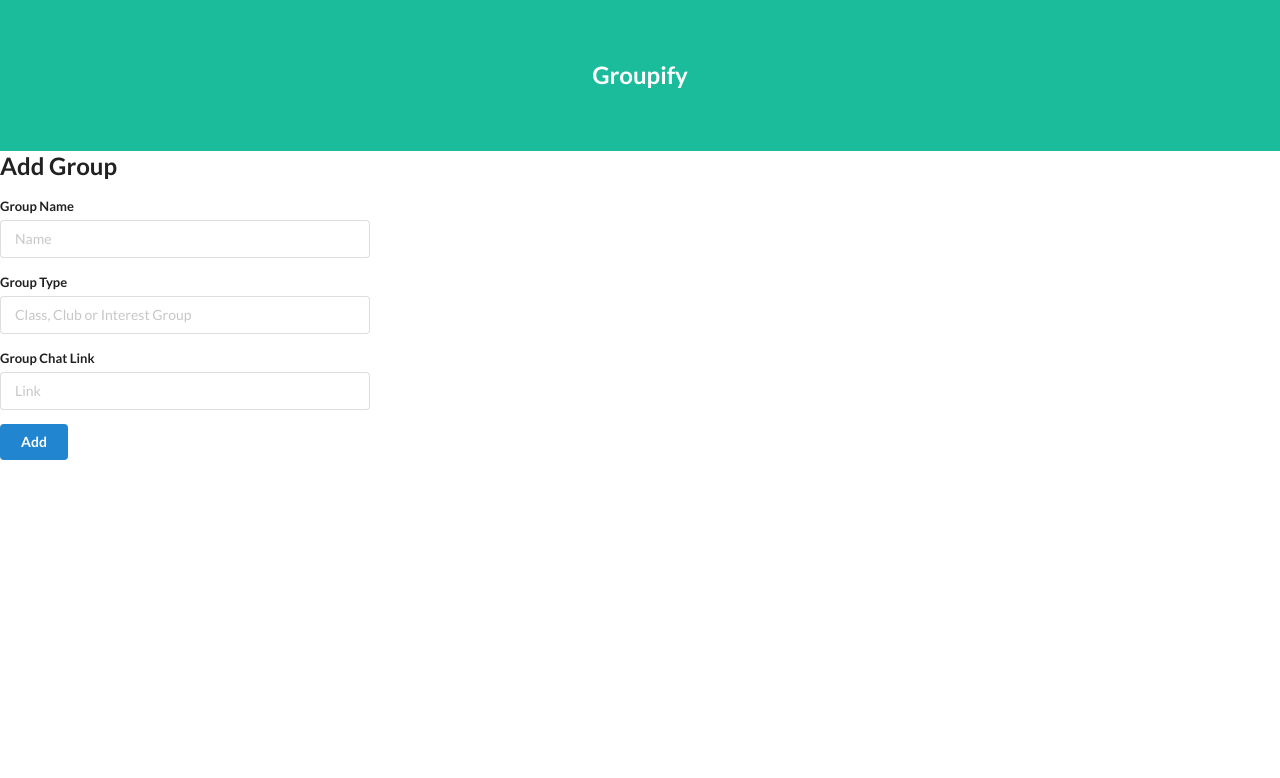
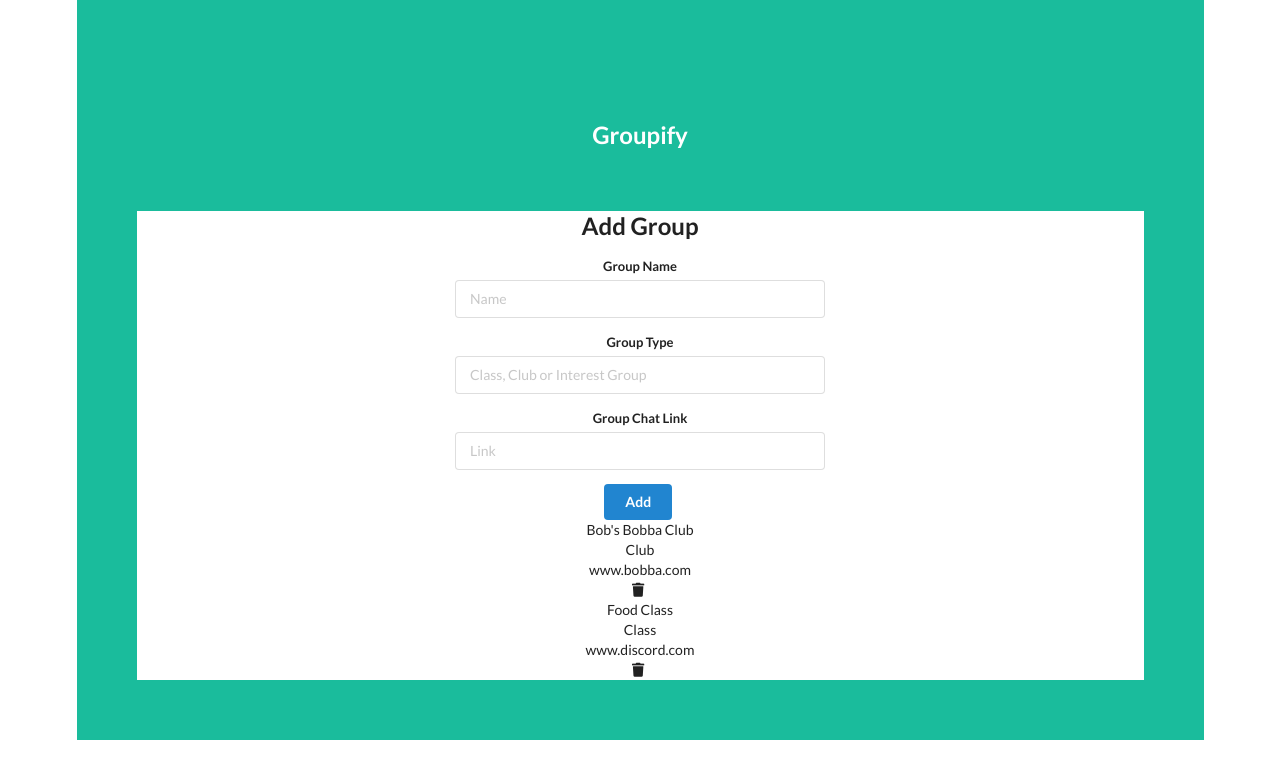
Before and after one commit to advikak/group-finder, a React (Create React App) app: page / in a window 1280 px wide. Shown: the top 778 px of the page. Built offline with nearby package versions, Linux system fonts and the light colour scheme.

Commit message:
Co-authored-by: kelly-zhu <kelly-zhu@users.noreply.github.com> Co-authored-by: swong77 <swong77@users.noreply.github.com>

```diff
--- a/src/components/AddGroup.js
+++ b/src/components/AddGroup.js
@@ -11,10 +11,10 @@ class AddGroup extends React.Component {
   add = (e) => {
     e.preventDefault();
     if (this.state.name === "" || this.state.type === "" || this.state.link === "") {
-      alert("ALl the fields are mandatory!");
+      alert("All the fields are mandatory!");
       return;
     }
-    this.props.addContactHandler(this.state);
+    this.props.addGroupHandler(this.state);
     this.setState({ name: "",type: "", link: "" });
   };
   render() {
--- a/src/components/App.js
+++ b/src/components/App.js
@@ -1,16 +1,42 @@
-import React from 'react';
+import React, {useState} from 'react';
 import './App.css';
 import Header from './Header';
 import AddGroup from './AddGroup';
 import GroupList from './GroupList';
 
 function App() {
+  // const [groups, setGroups] = useState([]);
+  // const addGroupHandler = (group) => {
+  //   console.log(group);
+  // }
+
+ const groups = [
+   {
+     name: "Bob's Bobba Club",
+     type: "Club",
+     link: "www.bobba.com"
+   },
+   {
+     name: "Food Class",
+     type: "Class",
+     link: "www.discord.com",
+   },
+
+ ];
+
+
   return (
-  <div>
+  <div className = "ui container">
     <Header>
-      <AddGroup />
-      <GroupList />
-    </Header>
+      </Header>
+
+
+      <body>
+      <AddGroup/>
+      {/* <AddGroup addGroupHandler={addGroupHandler}/> */}
+      <GroupList groups = {groups} />
+      </body>
+
   </div>
   );
 }
--- a/src/components/GroupList.js
+++ b/src/components/GroupList.js
@@ -0,0 +1,29 @@
+import React from "react";
+import GroupCard from "./GroupCard";
+
+const GroupList = (props) => {
+    console.log(props);
+
+    const renderGroupList = props.groups.map((group) => {
+        return (
+            // <GroupCard group={group}></GroupCard>
+
+
+            <div className = "item">
+                <div className = "content">
+                    <div className = "header">{group.name}</div>
+                    <div>{group.type}</div>
+                    <div>{group.link}</div>
+            </div>
+            <i className = "trash icon"></i>
+            </div>
+        );
+    });
+
+    return <div className = "celled list">
+        {renderGroupList}
+    </div>
+};
+
+
+export default GroupList;
--- a/src/components/Header.js
+++ b/src/components/Header.js
@@ -1,5 +1,7 @@
 import React from "react";
 import AddGroup from './AddGroup';
+import GroupList from './GroupList';
+
 
 const Header = () => {
     return(
@@ -7,7 +9,6 @@ const Header = () => {
             <div className= "container">
                 <h2>Groupify</h2>
             </div>
-            <AddGroup />
         </div>
     );
 }
```
Also changed, not shown: src/components/GroupCard.js (+17 -0 lines).
